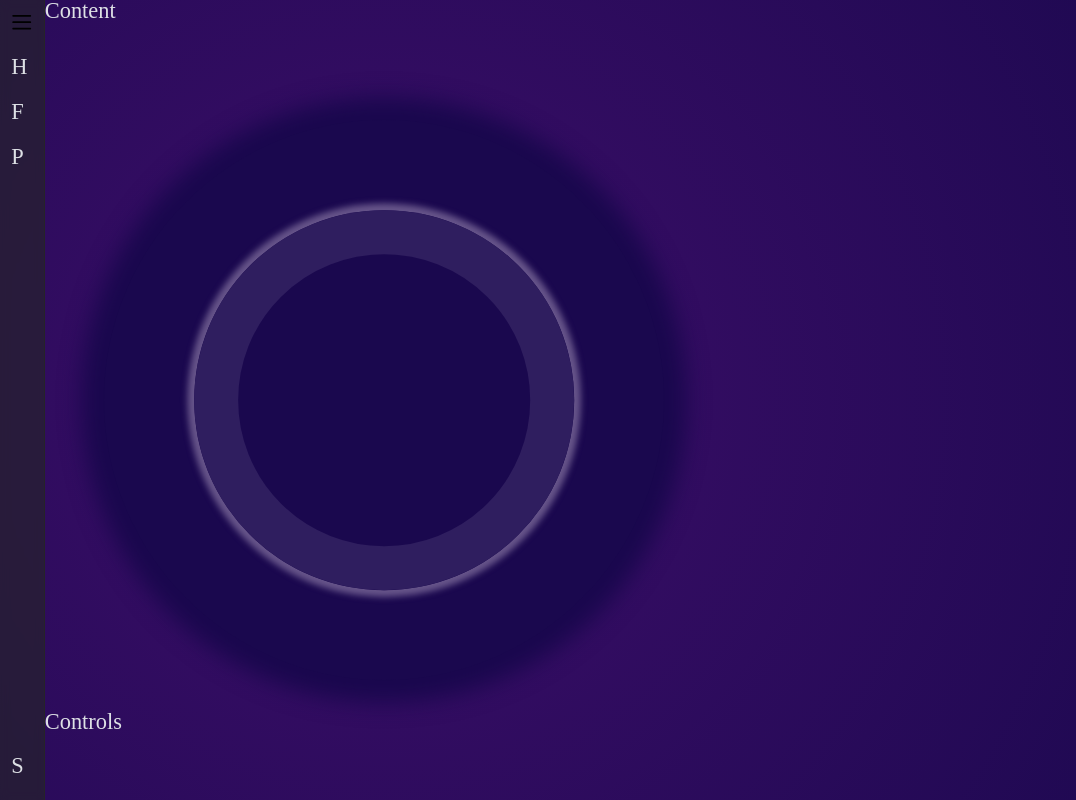
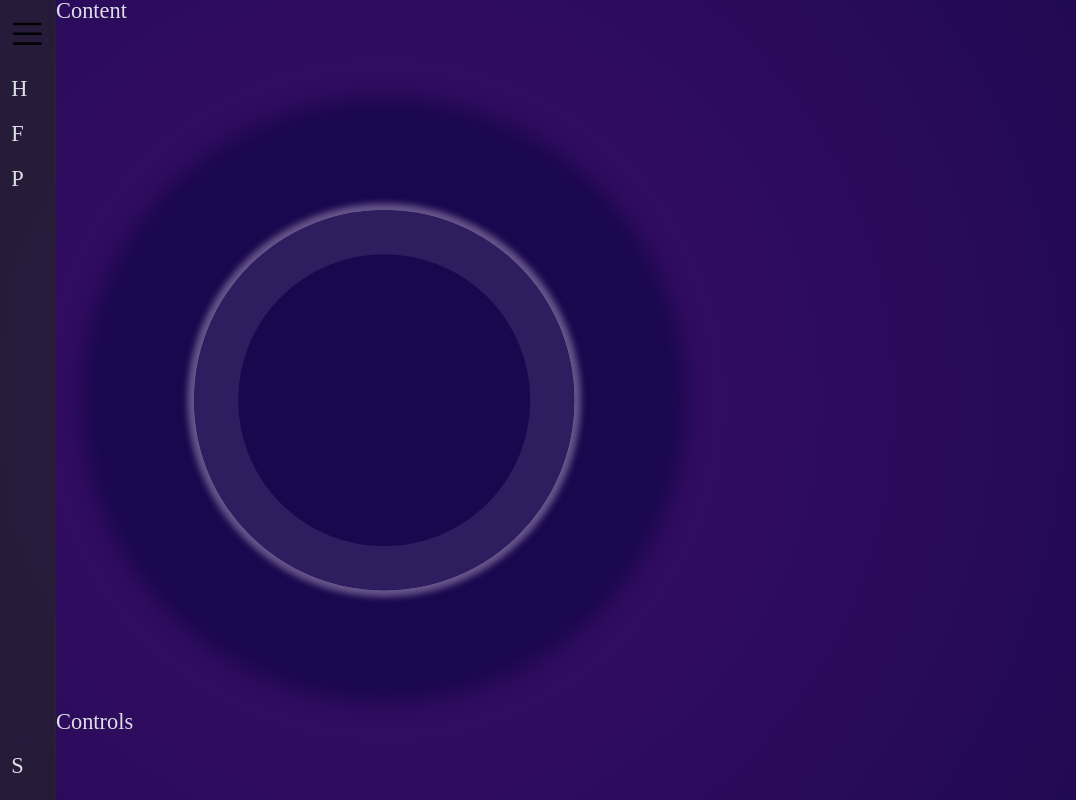
Before and after one commit to alexander0ezhov/paw-player, a React (Create React App) app in the folder client/: page / in a window 1280 px wide. Shown: the whole page, without its empty margins (0-1076 px from the left). Built offline with nearby package versions, Linux system fonts and the light colour scheme.

Commit message:
sidebar items hover

```diff
--- a/client/src/components/Sidebar/elem/SidebarHeader.tsx
+++ b/client/src/components/Sidebar/elem/SidebarHeader.tsx
@@ -11,8 +11,8 @@ const SidebarHeader: React.FC<ISidebarHeaderProps> = ({ toggleSize }) => {
     <div className={s.sidebarHeader}>
       <SidebarMenu
         className={cn(globalcss.clickable, s.sidebarButton)}
-        height="1rem"
-        width="1rem"
+        height="1.5rem"
+        width="1.5rem"
         onClick={toggleSize}
       />
       <ThemeToggler className={s.themeToggler} />
--- a/client/src/components/Sidebar/index.module.scss
+++ b/client/src/components/Sidebar/index.module.scss
@@ -1,25 +1,28 @@
 $expandDelay: 200ms;
+$innerPadding: 0 0.5rem;
 
 .root {
   display: flex;
   flex-direction: column;
   height: 100vh;
   resize: vertical;
-  padding: 0.5rem;
-  width: 2rem;
+  padding: 0.5rem 0;
+  width: 2.5rem;
   transition: width $expandDelay linear;
   border-right: 1px solid var(--color-border);
   .sidebarHeader {
     display: flex;
     justify-content: space-between;
+    align-items: center;
+    height: 2rem;
     width: 100%;
+    padding: $innerPadding;
   }
   .themeToggler, li > .moduleName {
     visibility: hidden;
     display: none;
   }
   .sidebarButton {
-    //background: red;
   }
   .modulesSection {
     display: flex;
@@ -27,12 +30,16 @@ $expandDelay: 200ms;
     flex: 1;
     padding-top: 0.5rem;
     & > li {
+      padding: $innerPadding;
       height: 2rem;
       display: flex;
       justify-content: flex-start;
       align-items: center;
       gap: 0.5rem;
-
+      cursor: pointer;
+      &:hover, &.active {
+        background-color: var(--color-layout-alpha-03);
+      }
     }
   }
   .settingsButton {
```
